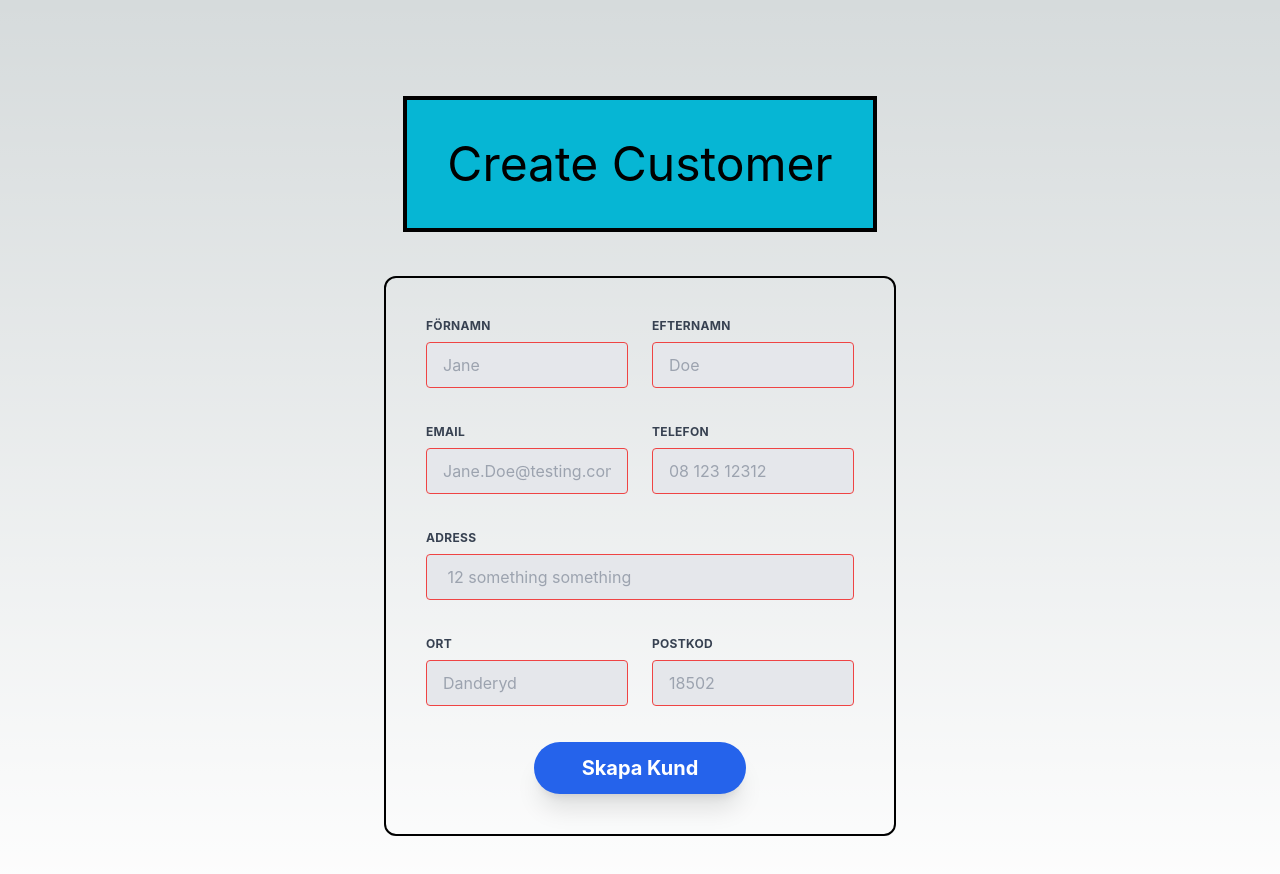
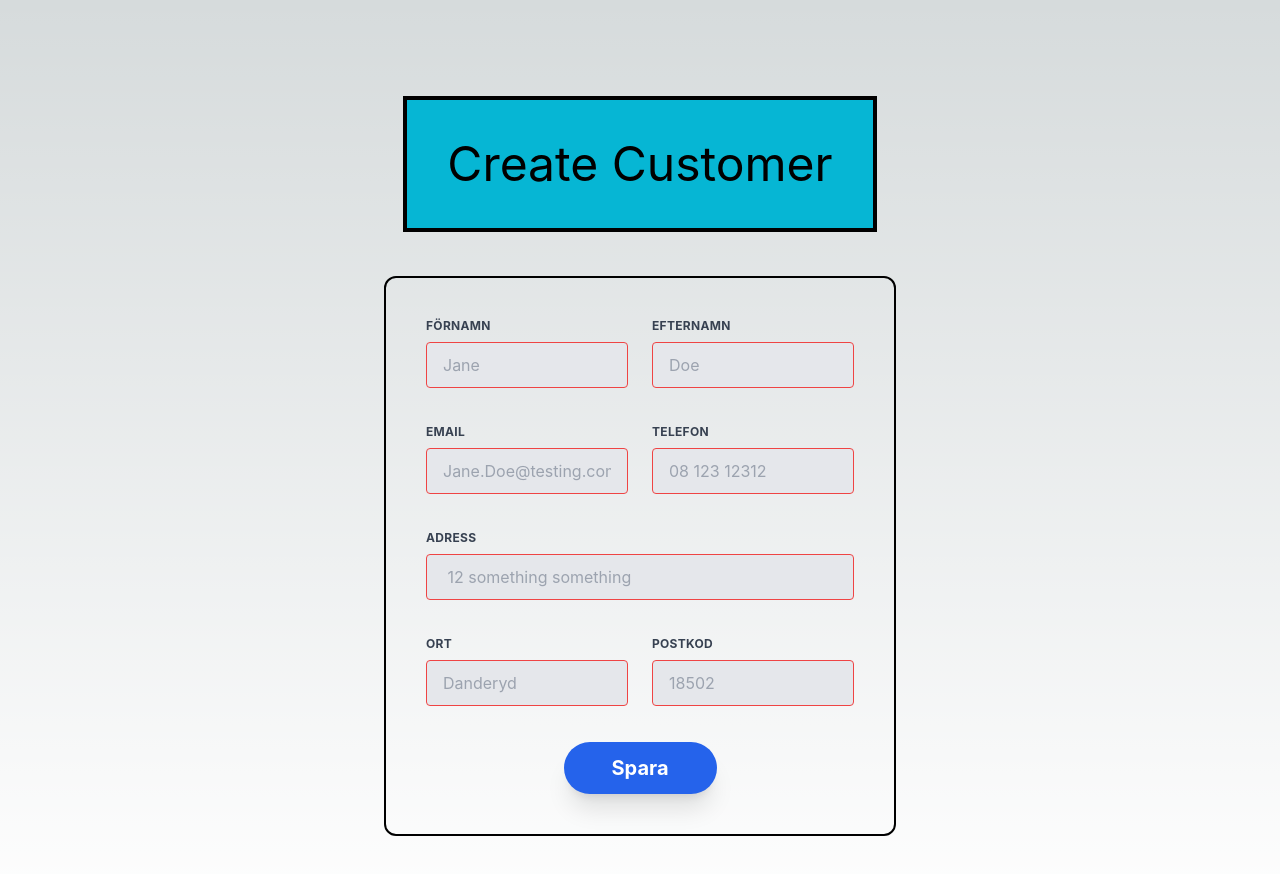
Before and after one commit to sharpness-se/hassessolskydd, a React (Create React App) app in the folder client/: page /skapakund in a window 1280 px wide. Shown: the top 874 px of the page. Built offline with nearby package versions, Linux system fonts and the light colour scheme.

Commit message:
changed submit button text

```diff
--- a/client/src/components/form/FormComponent.tsx
+++ b/client/src/components/form/FormComponent.tsx
@@ -16,7 +16,7 @@ const FormComponent: React.FC<FormComponentProps> = ({ children, onSubmit }) =>
 
       >
         {children}
-        <SubmitButton label="Skapa Kund" />
+        <SubmitButton label="Spara" />
       </form>
 
   );
```
